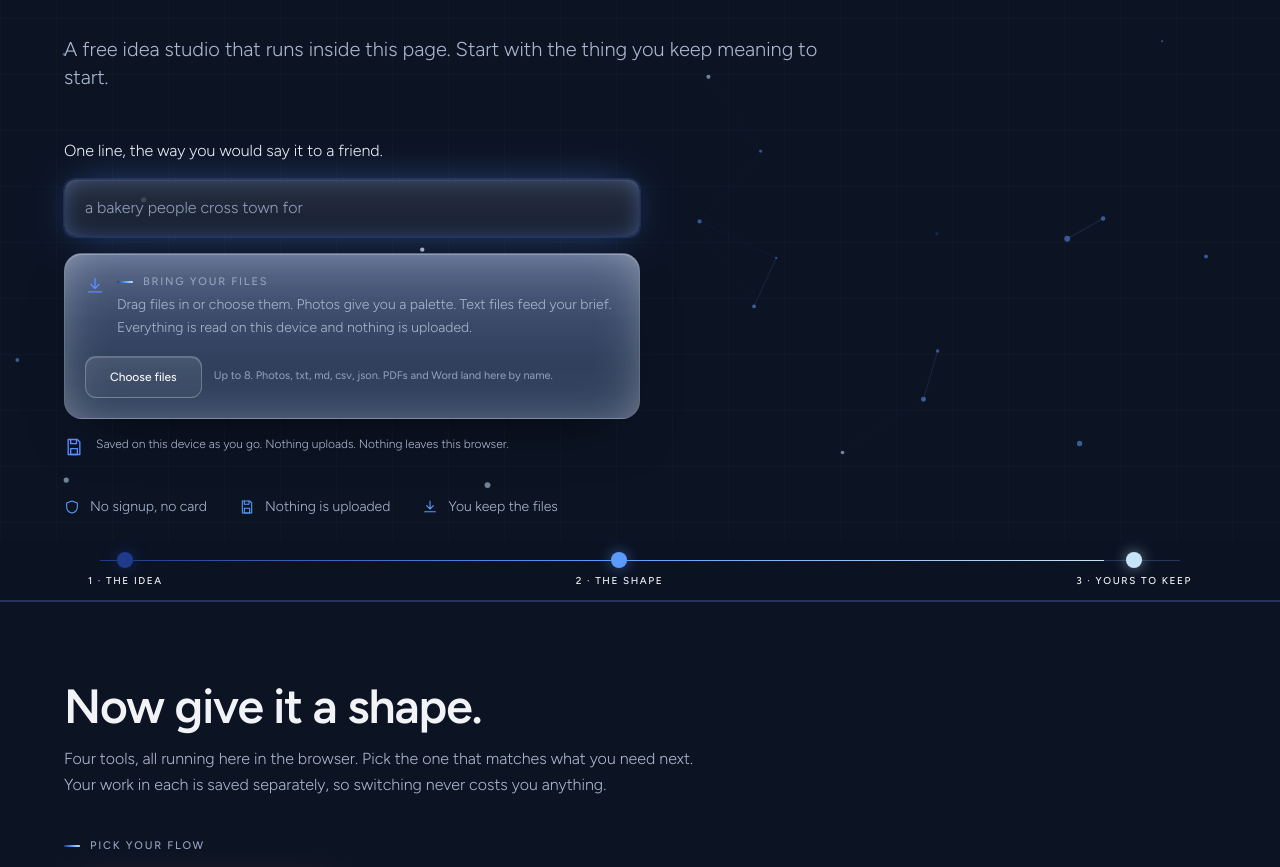
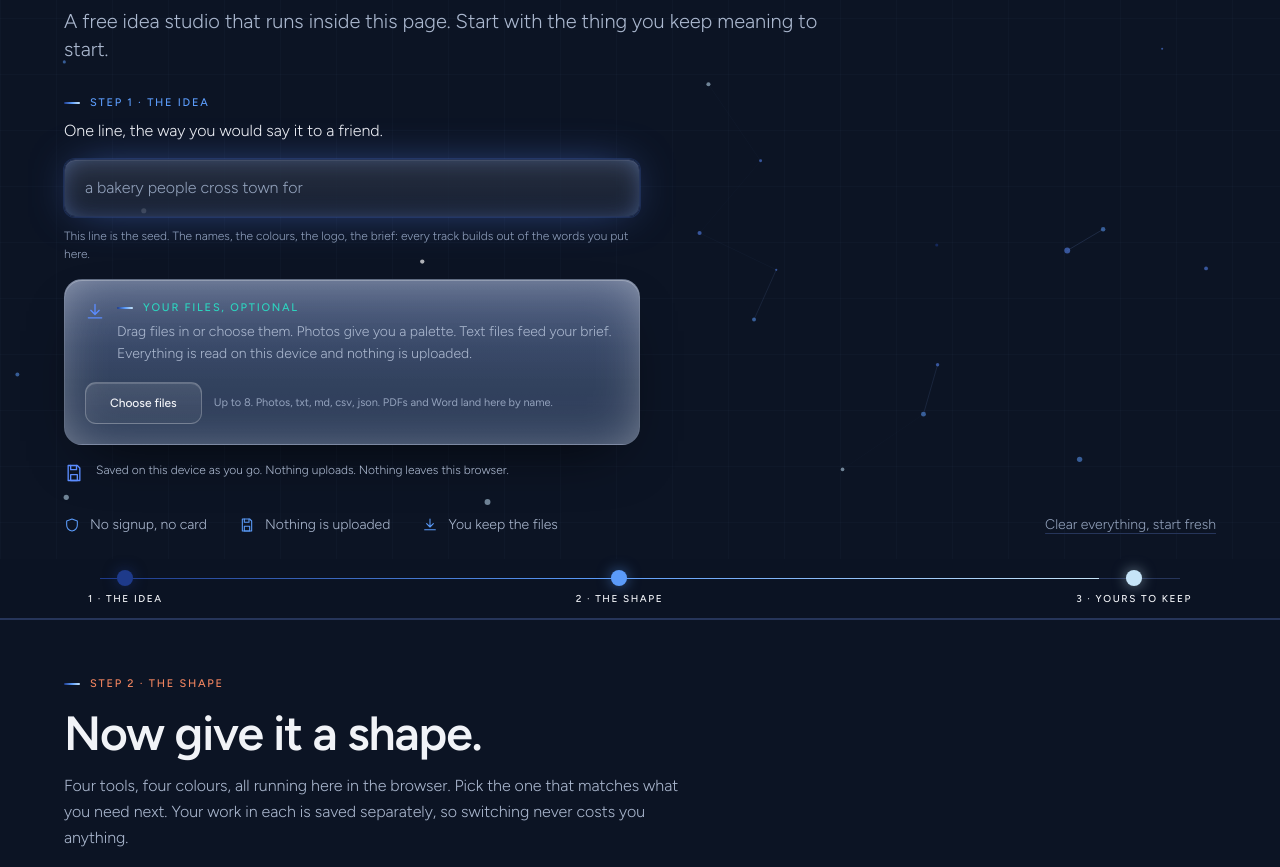
Before and after one commit to dennymypenny/flowzone-ai, a Next.js app: page /start in a window 1280 px wide. Shown: the part 326-1193 px from the top of the page. Built offline with nearby package versions, Linux system fonts and the light colour scheme.

Commit message:
Flow Mode entry: clear-all control, colored step and field labels, why-lines, tighter spacing, color-coded track cards.

```diff
--- /dev/null
+++ b/src/app/components/ClearAll.tsx
@@ -0,0 +1,67 @@
+"use client";
+import { useState } from "react";
+
+/**
+ * The way out of the flow.
+ *
+ * Every track saves itself as it goes, which is right until somebody wants a
+ * genuinely blank page: a new idea, a demo shown to a friend, a shared
+ * computer. Before this button the only way to start over was per-tool
+ * clearing or knowing what localStorage is, and neither is a real answer.
+ *
+ * It wipes every flowzone.* key in local and session storage, then reloads so
+ * all four tracks come back up empty through their normal boot path. Two
+ * clicks on purpose: the first arms it, the second fires, and clicking
+ * anything else disarms. No browser confirm dialog, no accidental wipe.
+ */
+export default function ClearAll() {
+  const [armed, setArmed] = useState(false);
+
+  const wipe = () => {
+    try {
+      for (const store of [window.localStorage, window.sessionStorage]) {
+        const doomed: string[] = [];
+        for (let i = 0; i < store.length; i++) {
+          const k = store.key(i);
+          if (k && k.startsWith("flowzone.")) doomed.push(k);
+        }
+        doomed.forEach((k) => store.removeItem(k));
+      }
+    } catch {
+      /* blocked storage means there was nothing saved to clear */
+    }
+    window.location.reload();
+  };
+
+  if (!armed) {
+    return (
+      <button
+        type="button"
+        onClick={() => setArmed(true)}
+        className="text-sm text-ink-mute hover:text-ink font-light underline decoration-rule underline-offset-4 transition-colors"
+      >
+        Clear everything, start fresh
+      </button>
+    );
+  }
+
+  return (
+    <span className="flex items-center gap-3 text-sm font-light">
+      <span className="text-[#F0845F]">Wipes every track on this device.</span>
+      <button
+        type="button"
+        onClick={wipe}
+        className="text-[#F0845F] border border-[#F0845F66] px-3 py-1 hover:bg-[#F0845F1a] transition-colors"
+      >
+        Clear it all
+      </button>
+      <button
+        type="button"
+        onClick={() => setArmed(false)}
+        className="text-ink-soft hover:text-ink transition-colors"
+      >
+        Keep my work
+      </button>
+    </span>
+  );
+}
--- a/src/app/components/DropZone.tsx
+++ b/src/app/components/DropZone.tsx
@@ -155,7 +155,7 @@ export default function DropZone({ hasIdea, compact, addRef, onImages, onIdea, o
           <Icon name="download" size={20} color="#5B8CFF" />
         </span>
         <div className="min-w-0">
-          <p className="label mb-1">{over ? "Let go" : "Bring your files"}</p>
+          <p className="label mb-1" style={{ color: "#2DD4BF" }}>{over ? "Let go" : "Your files, optional"}</p>
           <p className="text-sm text-ink-soft font-light leading-relaxed">
             {over
               ? "Drop them here."
--- a/src/app/components/IdeaLens.tsx
+++ b/src/app/components/IdeaLens.tsx
@@ -432,6 +432,12 @@ export default function IdeaLens() {
       {/* One short prompt, tight to the field. The hero above already said
           what this is, and two paragraphs stacked over an input is the thing
           that made this page feel like a form. */}
+      {/* The field says its own name in the step colour and, in one small
+          line, why it deserves to be filled in. Nobody should have to guess
+          what a box on a stranger's site is for. */}
+      <p className="label mb-2" style={{ color: "#5B9BF9" }}>
+        Step 1 · The idea
+      </p>
       <p className="text-ink font-light mb-4">
         One line, the way you would say it to a friend.
       </p>
@@ -451,6 +457,10 @@ export default function IdeaLens() {
           </span>
         )}
       </div>
+      <p className="mt-2.5 text-[12px] text-ink-mute font-light max-w-xl">
+        This line is the seed. The names, the colours, the logo, the brief:
+        every track builds out of the words you put here.
+      </p>
       {oops && <p className="mt-3 text-[12px] text-[#FBBF24]">{oops}</p>}
       {/* Second in line, on purpose. The idea box is still the main event, so
           this sits under it, smaller, saying what it takes and where it goes. */}
--- a/src/app/components/StartModes.tsx
+++ b/src/app/components/StartModes.tsx
@@ -266,7 +266,9 @@ export default function StartModes() {
                   }`}
                   style={{
                     ["--ga" as string]: t.rgb,
-                    borderColor: active ? `${t.accent}88` : "rgba(255,255,255,0.16)",
+                    // Each tool keeps its colour even at rest, so the four
+                    // cards read as four different doors before any is open.
+                    borderColor: active ? `${t.accent}88` : `${t.accent}3d`,
                     background: active
                       ? `linear-gradient(180deg, ${t.accent}1f 0%, rgba(255,255,255,0.02) 100%), linear-gradient(to bottom, #1A2946, #131F36)`
                       : "linear-gradient(180deg, rgba(255,255,255,0.11), rgba(255,255,255,0.035))",
@@ -279,6 +281,10 @@ export default function StartModes() {
                       style={{ background: t.accent }}
                     />
                   )}
+                  <span
+                    className="absolute inset-x-0 top-0 h-[3px] pointer-events-none"
+                    style={{ background: t.accent, opacity: active ? 0.9 : 0.45 }}
+                  />
                   <span className="flex items-center justify-between mb-3">
                     <Icon name={t.icon} size={22} color={t.accent} />
                     {active && (
--- a/src/app/start/page.tsx
+++ b/src/app/start/page.tsx
@@ -7,6 +7,7 @@ import Arrival from "@/app/components/Arrival";
 import Icon from "@/components/Icon";
 import { SITE } from "@/lib/site";
 import NodeWeb from "@/app/components/NodeWeb";
+import ClearAll from "@/app/components/ClearAll";
 
 export const metadata: Metadata = {
   title: "Flow Mode",
@@ -46,7 +47,7 @@ export default function Start() {
       <Arrival />
       {/* Light through the whole flow */}
       <div className="fixed inset-0 -z-10 lightshaft pointer-events-none" aria-hidden />
-      <section className="relative overflow-hidden px-6 pt-24 pb-6">
+      <section className="relative overflow-hidden px-6 pt-20 pb-6">
         <NodeWeb className="opacity-90" />
         <div className="absolute inset-0 gridlight pointer-events-none" />
         <div className="relative max-w-6xl mx-auto">
@@ -64,7 +65,7 @@ export default function Start() {
             <span className="text-gradient">the Flow</span>
             <span className="text-gradient-white">.</span>
           </h1>
-          <p className="lede max-w-reading mt-8 mb-12">
+          <p className="lede max-w-reading mt-5 mb-8">
             A free idea studio that runs inside this page. Start with the thing
             you keep meaning to start.
           </p>
@@ -75,7 +76,8 @@ export default function Start() {
 
           {/* The three things somebody actually wants to know before they type
               into a box on a stranger's website. */}
-          <ul className="flex flex-wrap gap-x-8 gap-y-3 mt-10 text-sm text-ink-soft font-light">
+          <div className="flex flex-wrap items-center justify-between gap-x-8 gap-y-3 mt-8">
+            <ul className="flex flex-wrap gap-x-8 gap-y-3 text-sm text-ink-soft font-light">
               {[
                 ["shield", "No signup, no card"],
                 ["disk", "Nothing is uploaded"],
@@ -87,6 +89,9 @@ export default function Start() {
                 </li>
               ))}
             </ul>
+            {/* The fourth promise: you can always leave nothing behind. */}
+            <ClearAll />
+          </div>
         </div>
       </section>
 
@@ -94,15 +99,18 @@ export default function Start() {
       <FlowPath />
 
       {/* ---------- Dot 2: the shape ---------- */}
-      <section id="flow-shape" className="border-t border-rule px-6 pt-20 pb-24 scroll-mt-28">
+      <section id="flow-shape" className="border-t border-rule px-6 pt-14 pb-20 scroll-mt-28">
         <div className="max-w-6xl mx-auto">
+          <p className="label mb-4" style={{ color: "#F0845F" }}>
+            Step 2 · The shape
+          </p>
           <h2 className="display text-3xl md:text-5xl max-w-2xl mb-4">
             Now give it a shape.
           </h2>
-          <p className="text-ink-soft font-light leading-relaxed max-w-reading mb-10">
-            Four tools, all running here in the browser. Pick the one that
-            matches what you need next. Your work in each is saved separately,
-            so switching never costs you anything.
+          <p className="text-ink-soft font-light leading-relaxed max-w-reading mb-8">
+            Four tools, four colours, all running here in the browser. Pick the
+            one that matches what you need next. Your work in each is saved
+            separately, so switching never costs you anything.
           </p>
           <StartModes />
         </div>
@@ -114,7 +122,7 @@ export default function Start() {
           dark sections run at about 9. */}
       <section id="flow-keep" data-flow className="band-light px-6 pt-20 pb-24 scroll-mt-28">
         <div className="max-w-6xl mx-auto">
-          <p className="label mb-8">Yours to keep</p>
+          <p className="label mb-8" style={{ color: "#0F6B4F" }}>Step 3 · Yours to keep</p>
           <div className="grid md:grid-cols-12 gap-10 mb-14">
             <h2 className="md:col-span-6 display text-4xl md:text-5xl">
               Leave holding real files.
```
Lines whose indentation alone changed are shown as unchanged.
